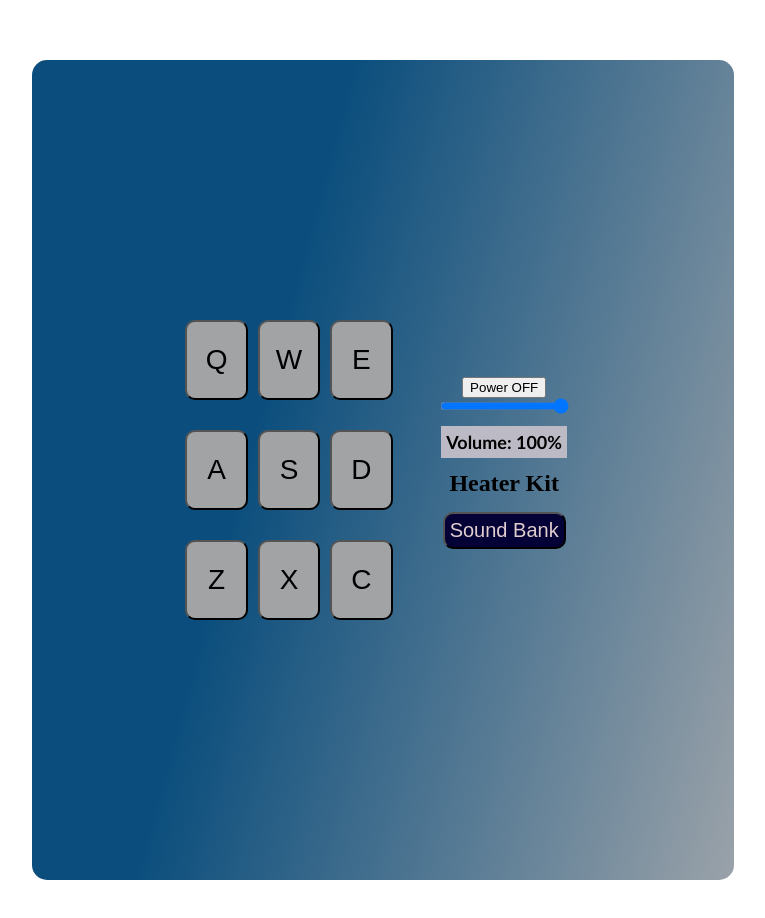
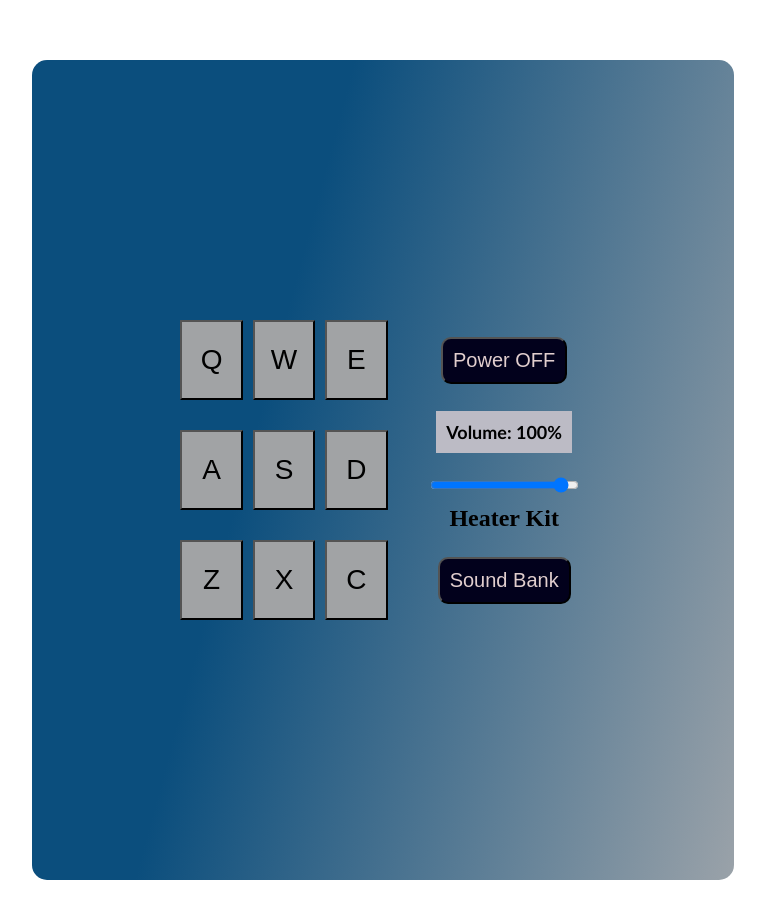
Before and after one commit to didi-devs/my-drum-machine, a React (Create React App) app: page / in a window 1280 px wide. Shown: the top 918 px of the page, without its empty margins (257-1022 px from the left). Built offline with nearby package versions, Linux system fonts and the light colour scheme.

Commit message:
drum-pad fix

```diff
--- a/src/App.js
+++ b/src/App.js
@@ -140,11 +140,9 @@ const KeyboardKey = ({ play, sound: { id, keyTrigger, url, keyCode } }) => {
 
   return (
 
-    <button className="drum-pad" onClick={() => play(keyTrigger, id)} >
-      <div id="display">
+    <button id={keyCode} className="drum-pad" onClick={() => play(keyTrigger, id)} >
         <audio id={keyTrigger} className="clip" src={url} />
         {keyTrigger}
-      </div>
       </button>
 
   );
@@ -171,8 +169,11 @@ function App() {
   }
   const DrumControls = ({ stop, name, power, volume, handleVolumeChange, secondGroup }) => (
     <div className="controle">
-      <button onClick={stop}>Power {power ? "OFF" : "ON" }</button>
-    <input
+      <button onClick={stop} id='power'>Power {power ? "OFF" : "ON" }</button>
+    <h2 id='volume'>Volume: {Math.round(volume * 100)}%</h2>
+
+      <input
+      id='scroll'
       max="1"
       min="0"
       step={0.01}
@@ -180,8 +181,7 @@ function App() {
       value={volume}
       onChange={handleVolumeChange}
     />
-    <h2 id='volume'>Volume: {Math.round(volume * 100)}%</h2>
-    <h2 id="display">{name}</h2>
+        <h2 id="display">{name}</h2>
     <button onClick={secondGroup} id="switch">
       Sound Bank
     </button>
--- a/src/App.scss
+++ b/src/App.scss
@@ -18,16 +18,25 @@
   // margin: 10px;
 }
 
-.keyboard .drum-pad {
+ .drum-pad {
   width: 100%;
   height: 80px;
-  outline:none;
+  outline: none;
   font-size: 28px;
-  border-radius: 10px;
+  border-radius: 1px;
   background-color: #a1a3a5;
   transition: all -3s ease-in-out;
   margin: 10px;
+  box-shadow: inset;
+
+
 }
+
+.drum-pad:hover{
+    background-color: rgb(59, 61, 65);
+    color: white;
+    cursor:pointer;
+  }
 
 .wrapper {
   width: auto;
@@ -54,11 +63,16 @@
   background-color: #bcbbc5;
   color: black;
   font-size: 18px;
-  padding: 5px;
+  padding: 10px;
   margin: 12px;
   font-family: 'Trebuchet MS';
 }
 
+
+#scroll {
+  padding: 10px;
+  margin: 2px;
+}
 @media(min-width: 768px) {
   .wrapper {
     width: 682px;
@@ -80,11 +94,18 @@
   padding-left: 20px;
 }
 
- #switch {
-  background-color: #030135;
+.controle > button,
+.controle > input,
+.controle > h2{
+  margin-bottom: 10px;
+}
+
+
+#switch, #power{
+  background-color: #02011c;
   font-size: 20px;
   border-radius: 10px;
   color: rgb(225, 206, 206);
-  padding: 5px;
+  padding: 10px;
   margin: 15px;
 }
```
